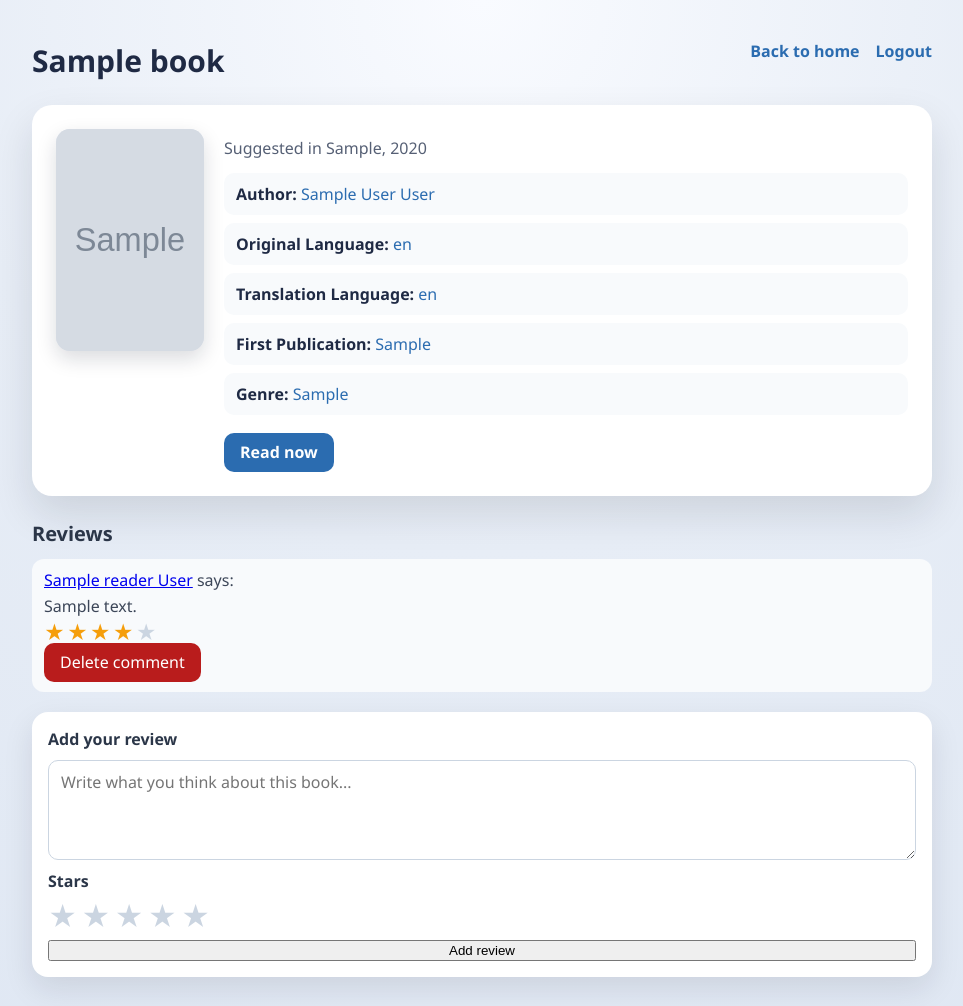
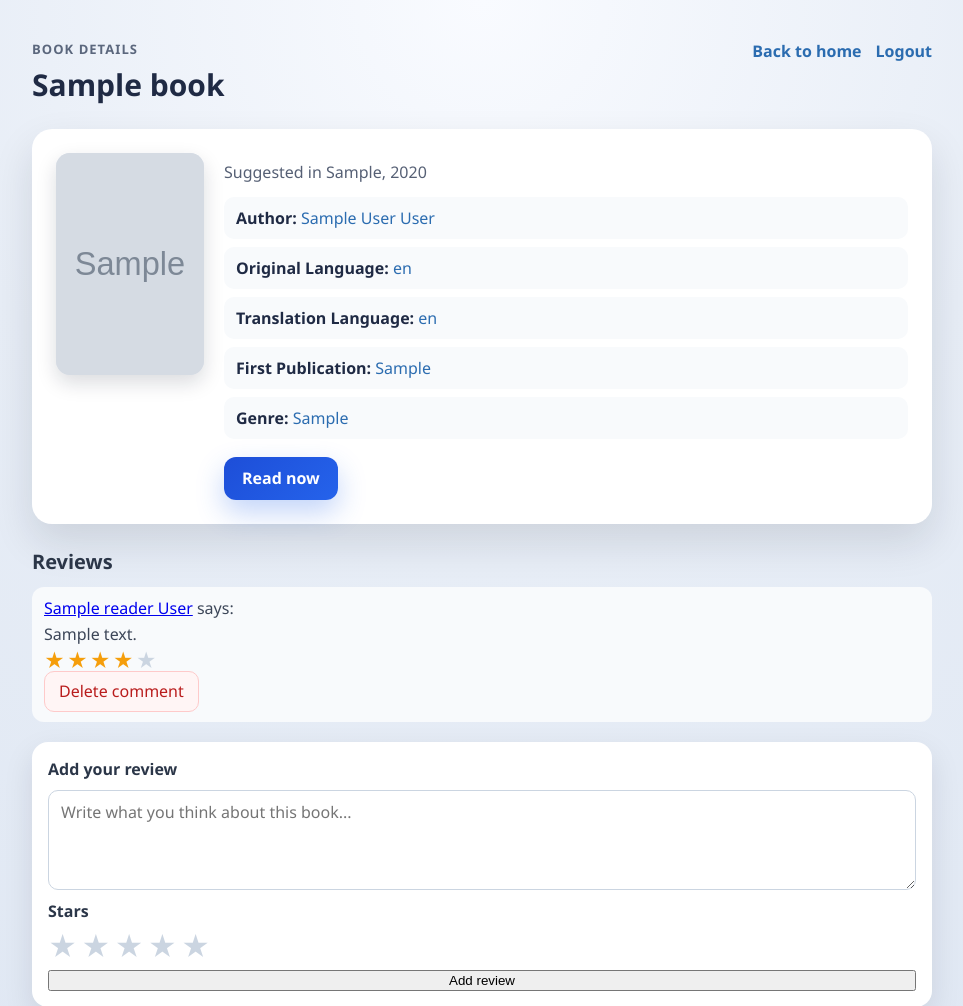
Before and after one commit to BabyninDmytro/FlaskLibrary, a Flask app: page /book/1 in a window 1280 px wide. Shown: the top 1006 px of the page, without its empty margins (158-1121 px from the left). Run offline with Flask 3, Linux system fonts and the light colour scheme; a user stored in the database is signed in; tables that the repository leaves empty hold one stand-in row (values such as "Sample post"); grey boxes marked "Sample" are stand-in pictures.

Commit message:
Polish book navigation and book browsing UI

```diff
--- a/templates/book.html
+++ b/templates/book.html
@@ -24,15 +24,31 @@
     }
 
     .page-header {
-      position: relative;
       margin-bottom: 24px;
-      padding-right: 120px;
+      display: flex;
+      justify-content: space-between;
+      gap: 16px;
+      align-items: flex-start;
+    }
+
+    .page-heading {
+      display: grid;
+      gap: 6px;
     }
 
     .page-header h1 {
       margin: 0;
       font-size: 30px;
       color: #1f2a44;
+    }
+
+    .page-kicker {
+      margin: 0;
+      color: #5b677d;
+      font-size: 13px;
+      font-weight: 700;
+      letter-spacing: 0.08em;
+      text-transform: uppercase;
     }
 
     .nav-link {
@@ -50,41 +66,44 @@
       display: inline-flex;
       align-items: center;
       text-decoration: none;
-      background: #2b6cb0;
+      background: linear-gradient(135deg, #1d4ed8, #2563eb);
       color: #ffffff;
-      padding: 10px 16px;
-      border-radius: 10px;
+      padding: 12px 18px;
+      border-radius: 12px;
       font-weight: 600;
       line-height: 1.2;
+      box-shadow: 0 12px 28px rgba(37, 99, 235, 0.28);
+      transition: transform 0.18s ease, box-shadow 0.18s ease, filter 0.18s ease;
     }
 
     .read-now-link:hover {
-      background: #245a93;
+      transform: translateY(-1px);
+      box-shadow: 0 16px 32px rgba(37, 99, 235, 0.34);
+      filter: brightness(1.02);
     }
 
     .secondary-action-link {
       display: inline-flex;
       align-items: center;
       text-decoration: none;
-      background: #e7edf6;
+      background: #f8fafc;
+      border: 1px solid #d7e0ee;
       color: #2b3648;
-      padding: 10px 16px;
+      padding: 10px 14px;
       border-radius: 10px;
       font-weight: 600;
       line-height: 1.2;
     }
 
     .secondary-action-link:hover {
-      background: #d8e2f0;
+      background: #eef3f9;
     }
 
     .header-actions {
-      position: absolute;
-      top: 0;
-      right: 0;
       display: flex;
-      gap: 16px;
+      gap: 14px;
       align-items: center;
+      flex-wrap: wrap;
     }
 
     .admin-inline-form {
@@ -94,11 +113,11 @@
     .admin-inline-button {
       display: inline-flex;
       align-items: center;
-      border: none;
+      border: 1px solid #fecaca;
       border-radius: 10px;
-      background: #b91c1c;
-      color: #fff;
-      padding: 10px 16px;
+      background: #fff5f5;
+      color: #b91c1c;
+      padding: 10px 14px;
       font-weight: 600;
       cursor: pointer;
       font: inherit;
@@ -106,7 +125,7 @@
     }
 
     .admin-inline-button:hover {
-      background: #991b1b;
+      background: #fee2e2;
     }
 
     .book-card {
@@ -145,10 +164,19 @@
 
     .book-actions {
       display: flex;
-      gap: 12px;
+      gap: 16px;
       align-items: center;
       margin-top: 18px;
       flex-wrap: wrap;
+    }
+
+    .book-secondary-actions {
+      display: flex;
+      gap: 10px;
+      align-items: center;
+      flex-wrap: wrap;
+      padding-left: 14px;
+      border-left: 1px solid #d7e0ee;
     }
 
     .book-summary {
@@ -334,8 +362,18 @@
     }
 
     @media (max-width: 640px) {
+      .page-header {
+        flex-direction: column;
+      }
+
       .book-overview {
         flex-direction: column;
+      }
+
+      .book-secondary-actions {
+        width: 100%;
+        padding-left: 0;
+        border-left: none;
       }
     }
   </style>
@@ -343,11 +381,14 @@
 <body>
   <main class="page">
     <header class="page-header">
-      <h1>{{ book.title }}</h1>
-      <div class="header-actions">
+      <div class="page-heading">
+        <p class="page-kicker">Book details</p>
+        <h1>{{ book.title }}</h1>
+      </div>
+      <nav class="header-actions" aria-label="Page actions">
         <a class="nav-link" href="{{ url_for('main.home') }}">Back to home</a>
         <a class="nav-link" href="{{ url_for('main.logout') }}">Logout</a>
-      </div>
+      </nav>
     </header>
 
     <section class="book-card">
@@ -408,10 +449,12 @@
           <div class="book-actions">
             <a class="read-now-link" href="{{ url_for('main.book_read', book_id=book.id) }}">Read now</a>
             {% if is_librarian %}
-              <a class="secondary-action-link" href="{{ url_for('main.edit_book', book_id=book.id) }}">Edit book</a>
-              <form class="admin-inline-form js-toggle-hidden-form" action="{{ url_for('main.toggle_book_hidden', book_id=book.id) }}" method="post">
-                <button class="admin-inline-button" type="submit">{% if book.is_hidden %}Unhide book{% else %}Hide book{% endif %}</button>
-              </form>
+              <div class="book-secondary-actions" aria-label="Admin actions">
+                <a class="secondary-action-link" href="{{ url_for('main.edit_book', book_id=book.id) }}">Edit book</a>
+                <form class="admin-inline-form js-toggle-hidden-form" action="{{ url_for('main.toggle_book_hidden', book_id=book.id) }}" method="post">
+                  <button class="admin-inline-button" type="submit">{% if book.is_hidden %}Unhide book{% else %}Hide book{% endif %}</button>
+                </form>
+              </div>
             {% endif %}
           </div>
         </div>
```
Also changed, not shown: templates/book_reads/book_default_read.html (+19 -2 lines), templates/home.html (+49 -3 lines), tests/test_route_access.py (+10 -1 lines).
